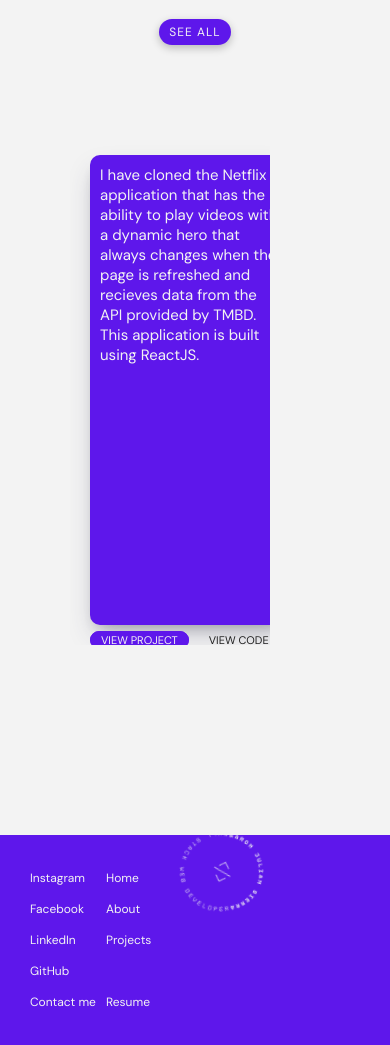
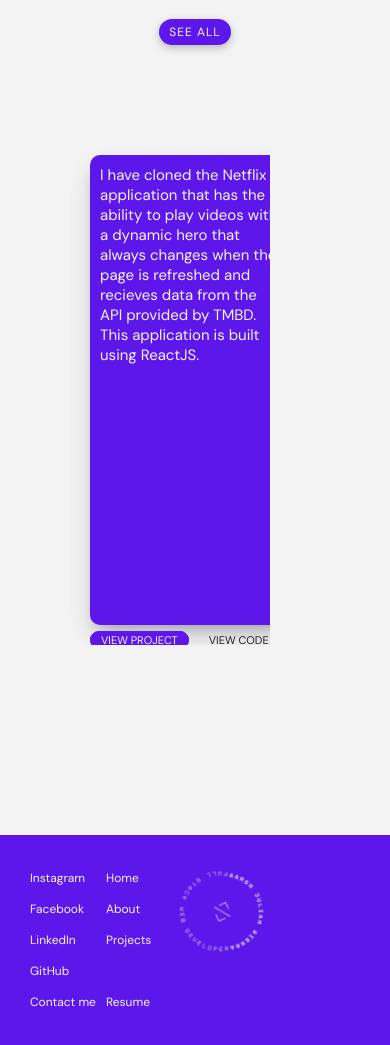
Before and after one commit to DiamondD7/WebPortfolio_2023, a React (Vite) app: page / in a window 390 px wide. Shown: the part 2203-3248 px from the top of the page. Built offline with nearby package versions, Linux system fonts and the light colour scheme.

Commit message:
fix the responsiveness

```diff
--- a/src/styles/responsive.css
+++ b/src/styles/responsive.css
@@ -916,6 +916,7 @@
 @media (max-width: 370px){
   .footer-logo {
     width: 100px;
+
   }
 }
 
@@ -938,13 +939,19 @@
 
 @media(max-height:1000px){
   .footer-logo{
-    bottom: -2180px;
+    bottom: -2100px;
+  }
+}
+
+@media(max-height:950px){
+  .footer-logo{
+    bottom: -2200px;
   }
 }
 
 @media(max-height:900px){
   .footer-logo{
-    bottom: -2230px;
+    bottom: -2280px;
   }
 
 }
@@ -968,7 +975,7 @@
 
 @media(max-height: 858px){
   .footer-logo {
-    bottom: -2280px;
+    bottom: -2320px;
   }
 
   .about-paragraph__text {
```
